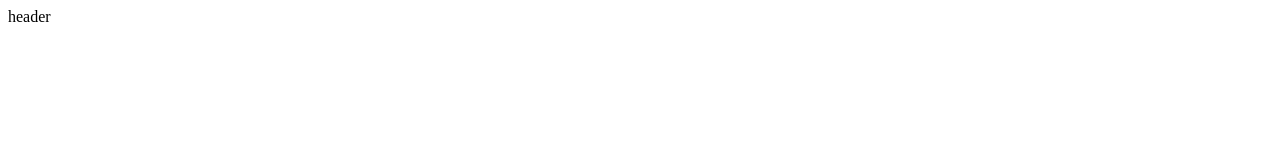
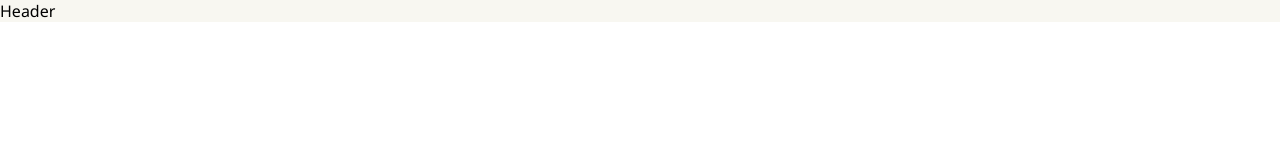
Before and after one commit to HKouhzad1991/HK-portfolio, a React (Vite) app: page / in a window 1280 px wide. Shown: the top 160 px of the page. Built offline with nearby package versions, Linux system fonts and the light colour scheme.

Commit message:
import css to main

```diff
--- a/src/App.jsx
+++ b/src/App.jsx
@@ -3,7 +3,11 @@ import css from "./styles/app.module.scss";
 
 const App = () => {
   //don't forget to add font link in index.html
-  return <div className={css.container}>header</div>;
+  return (
+    <div className={"bg-primary ${css.container}"}>
+      <Header />
+    </div>
+  );
 };
 
 export default App;
--- a/src/main.jsx
+++ b/src/main.jsx
@@ -1,6 +1,9 @@
 import React from 'react'
 import ReactDOM from 'react-dom/client'
 import App from './App'
+import './styles/index.css'
+import "./styles/global.scss";
+
 
 ReactDOM.createRoot(document.getElementById('root')).render(
   <React.StrictMode>
```
